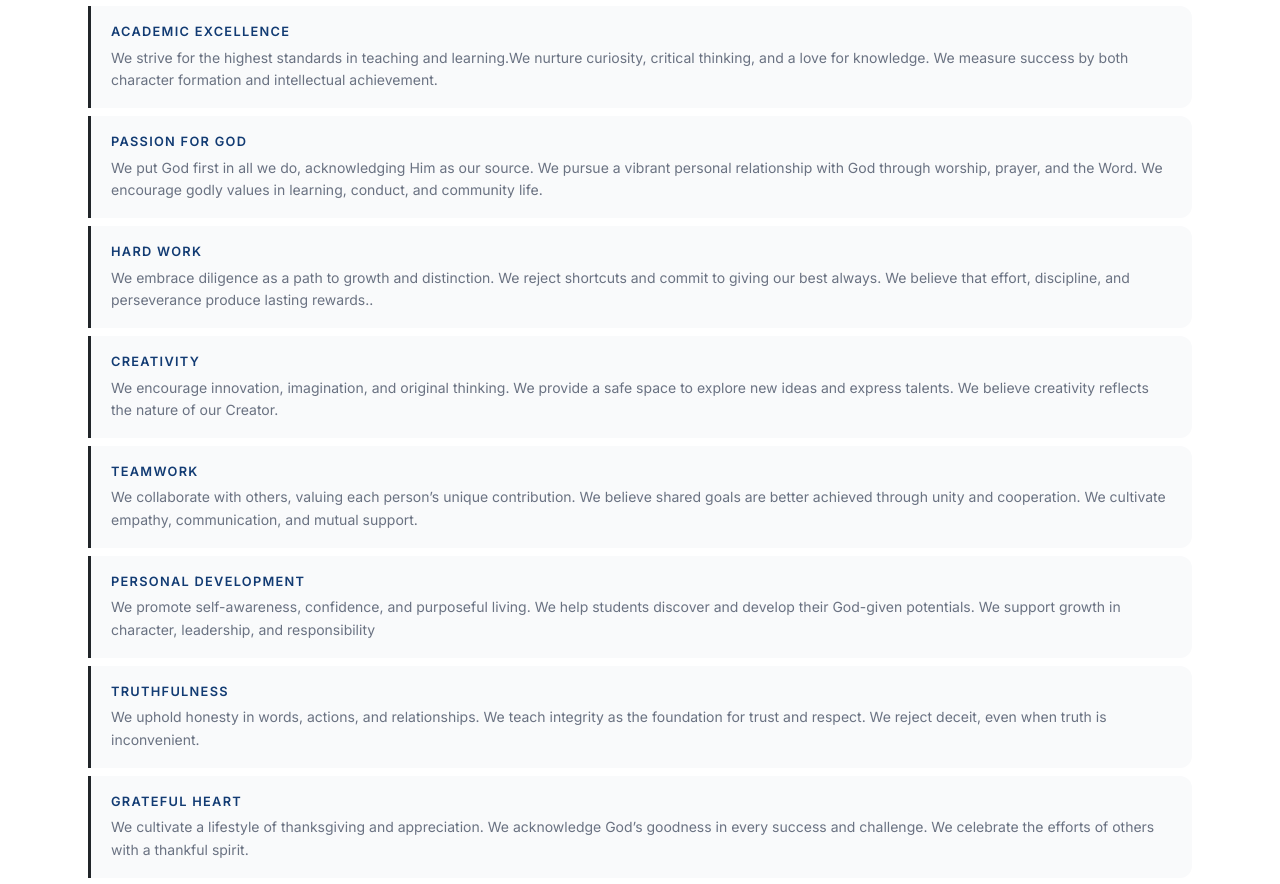
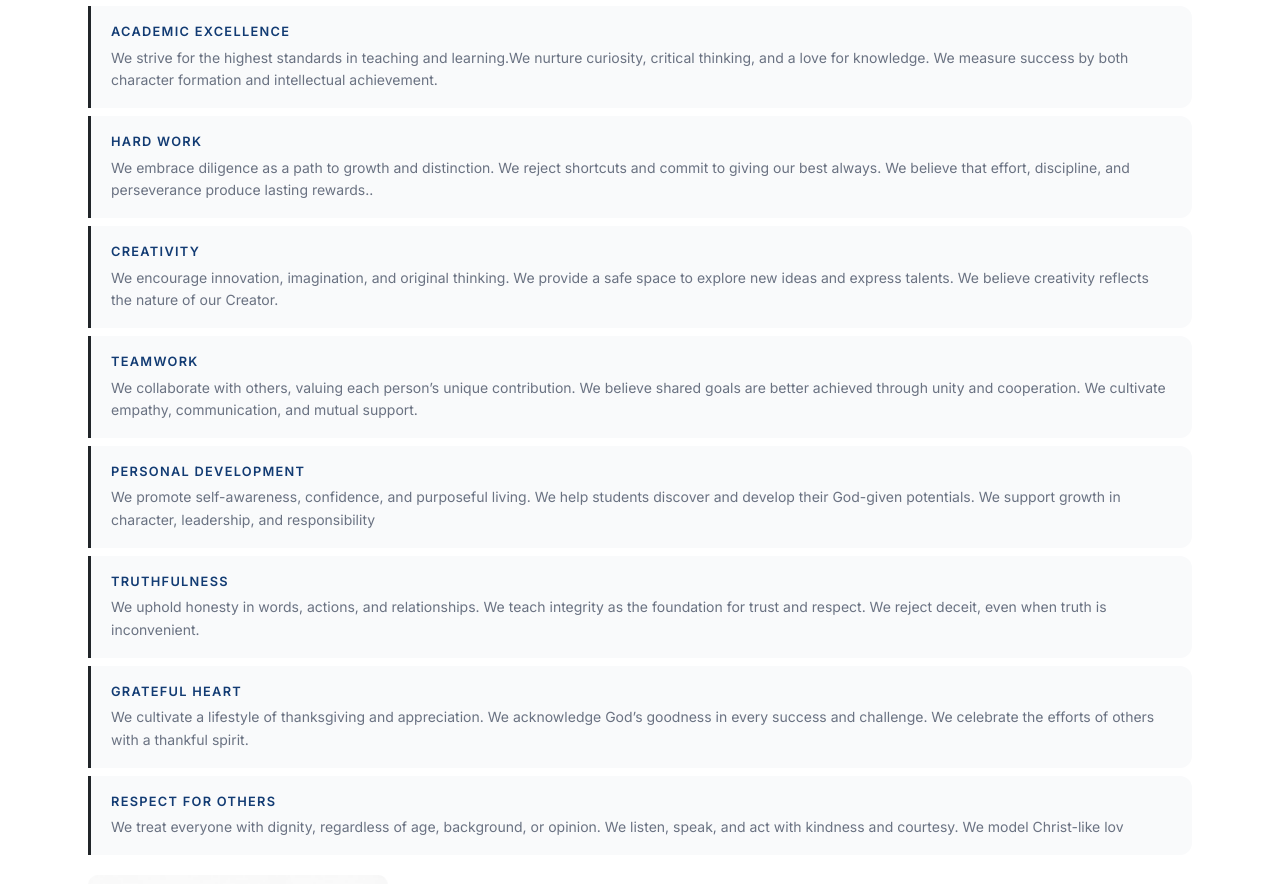
Before and after one commit to Ayomi-Dev/faith-partner-landing-page, a Next.js app: page / in a window 1280 px wide. Shown: the part 1766-2650 px from the top of the page. Built offline with nearby package versions, Linux system fonts and the light colour scheme.

Commit message:
removed duplicate core value

```diff
--- a/app/components/sections/About.tsx
+++ b/app/components/sections/About.tsx
@@ -19,14 +19,6 @@ const CORE_VALUES = [
     desc: `We strive for the highest standards in teaching and
           learning.We nurture curiosity, critical thinking, and a love for
           knowledge. We measure success by both character formation and intellectual achievement.`
-  },
-  {
-    title: "Passion for God",
-    desc: `We put God first in all we do, acknowledging Him as our
-    source. We pursue a vibrant personal relationship with God
-    through worship, prayer, and the Word.
-    We encourage godly values in learning, conduct, and
-    community life.`
   },
   {
     title: "Hard Work",
```
